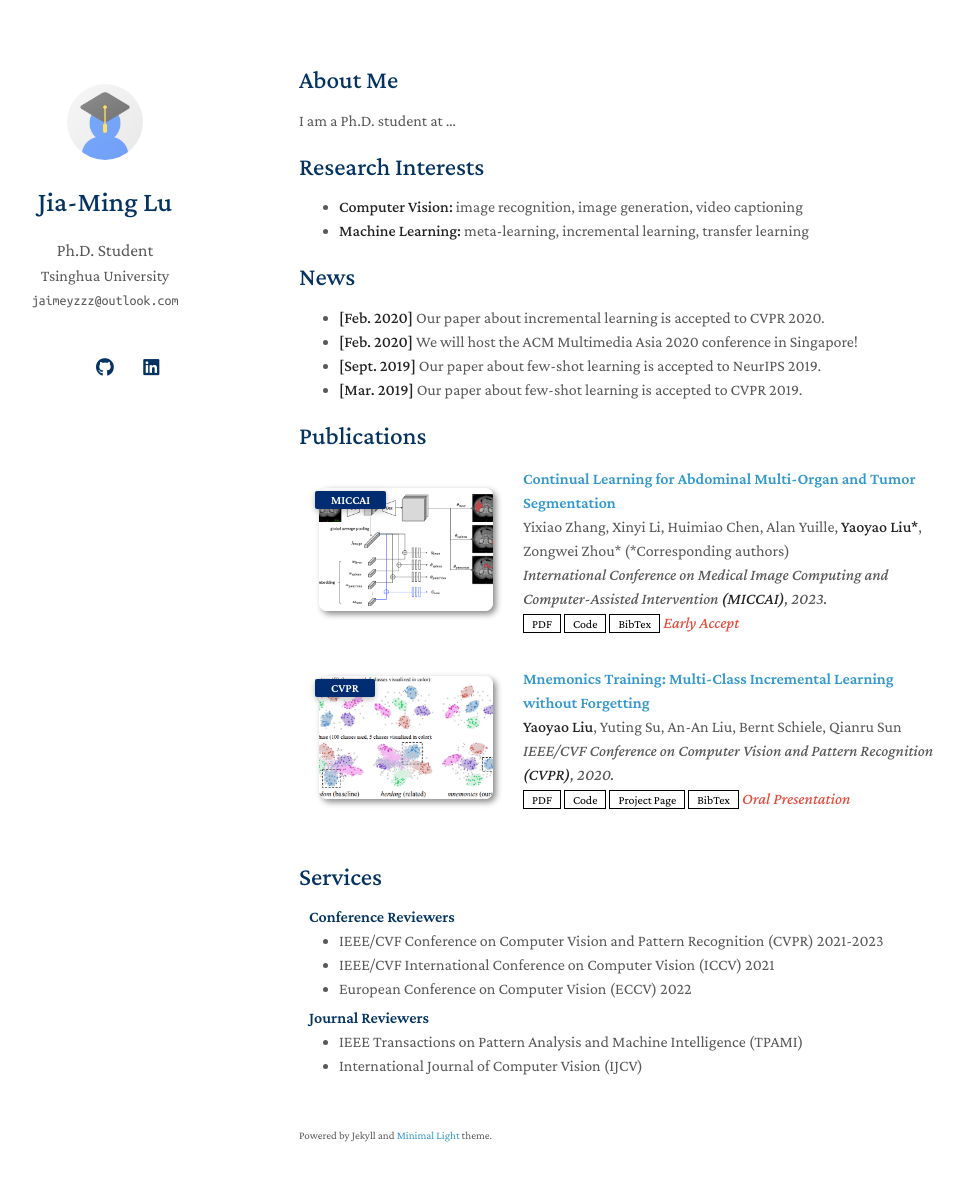
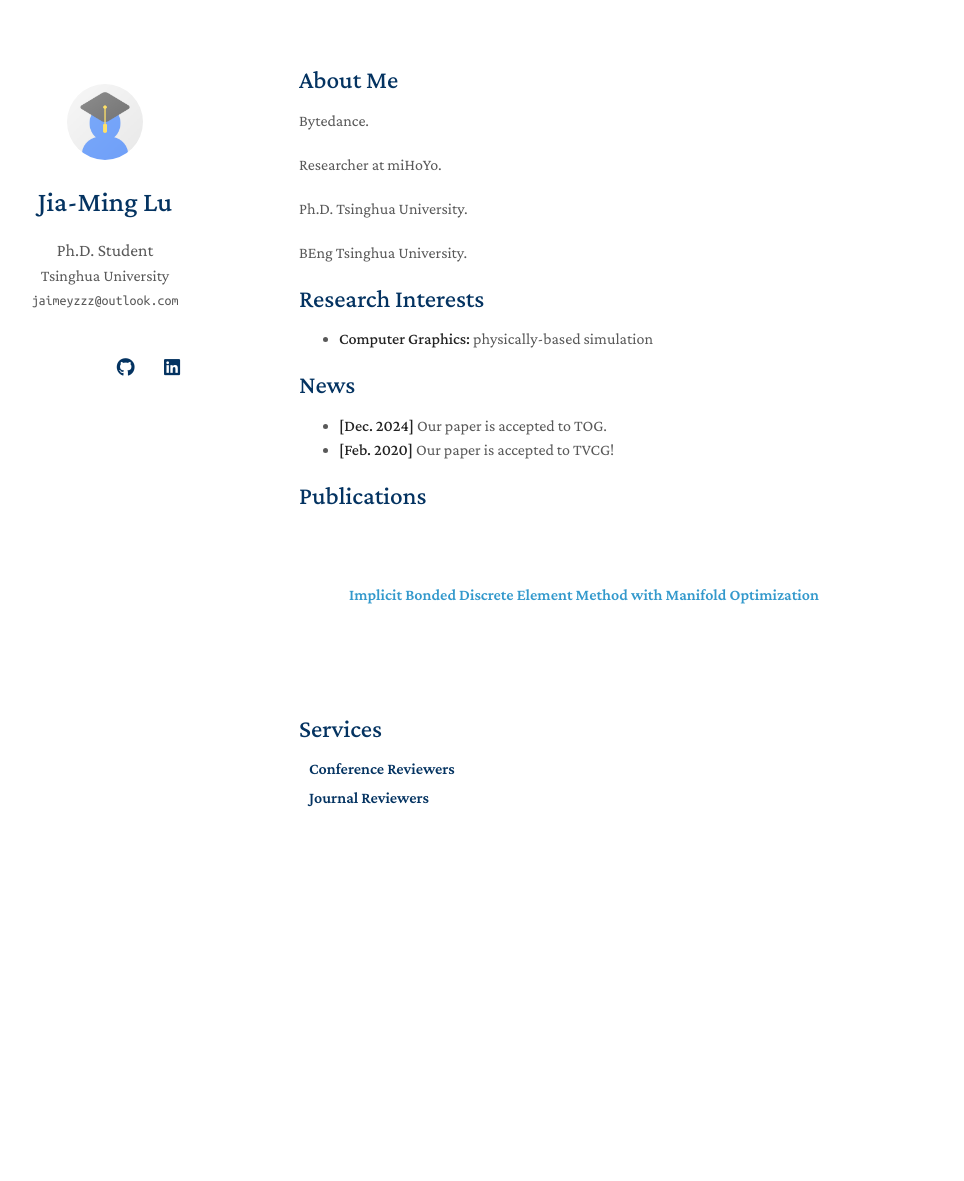
Before and after one commit to jaimeyzzz/jaimeyzzz.github.io, a Jekyll site: the page built from index.md, in a window 1280 px wide and 1216 px high. Shown: the top 1181 px of the window, without its empty margins (171-1135 px from the left). Built offline with Jekyll 4.4.1, drawn with Linux system fonts in a browser that asks for light colours; a style sheet for code colours, icons or effects is not loaded; our own code applies the rules of GitHub Pages for plain Markdown files.

Commit message:
[update personal informations]

```diff
--- a/_config.yml
+++ b/_config.yml
@@ -6,17 +6,17 @@ email: jaimeyzzz@outlook.com
 
 # Search Engine Optimization (SEO)
 # The following information is used to improve the website traffic from search engines, e.g., Google.
-keywords: Computer Graphics
-description: .
+keywords: Jia-Ming Lu, Computer Graphics
+description:
 canonical: https://www.jaimeyzzz.com/
 
 # Links
 # If you don't need one of them, you may delete the corresponding line.
-google_scholar: https://scholar.google.com/
+google_scholar: https://scholar.google.com/citations?hl=en&user=9TX53RwAAAAJ
 cv_link: assets/files/curriculum_vitae.pdf
-github_link: https://github.com/
+github_link: https://github.com/jaimeyzzz
 linkedin: https://www.linkedin.com/
-twitter: https://twitter.com/
+# twitter: https://twitter.com/
 
 # Images (e.g., your profile picture and your website's favicon)
 # "favicon" and "favicon_dark" are used for the light and dark modes, respectively.
@@ -26,7 +26,7 @@ favicon_dark: ./assets/img/favicon-dark.png
 
 # Footnote
 # You may use the option to disable the footnote, "Powered by Jekyll and Minimal Light theme."
-enable_footnote: true
+# enable_footnote: true
 
 # Auto Dark Mode
 # You may use the option to disable the automatic dark theme
@@ -40,10 +40,6 @@ font: "Serif" # or "Sans Serif"
 # Please remove this if you don't use Google Analytics
 google_analytics: UA-111540567-4
 
-# Use this project as a remote theme for GitHub Pages
-# See the guide here: https://docs.github.com/en/pages/setting-up-a-github-pages-site-with-jekyll/adding-a-theme-to-your-github-pages-site-using-jekyll
-remote_theme: yaoyao-liu/minimal-light
-
 # The following files will be removed from the generated website.
 exclude:
   - Gemfile
--- a/_data/publications.yml
+++ b/_data/publications.yml
@@ -1,22 +1,7 @@
 main:
 
-  - title: Continual Learning for Abdominal Multi-Organ and Tumor Segmentation
-    authors: Yixiao Zhang, Xinyi Li, Huimiao Chen, Alan Yuille, <strong>Yaoyao Liu*</strong>, Zongwei Zhou* (*Corresponding authors)
-    conference_short: MICCAI
-    conference: International Conference on Medical Image Computing and Computer-Assisted Intervention <strong>(MICCAI)</strong>, 2023.
-    pdf: https://arxiv.org/pdf/2306.00988.pdf
-    code: https://github.com/MrGiovanni/ContinualLearning
-    bibtex: https://bib.yliu.me/MICCAI23.txt
-    image: ./assets/img/teaser_example_2.png
-    notes: Early Accept
-
-  - title: "Mnemonics Training: Multi-Class Incremental Learning without Forgetting"
-    authors: <strong>Yaoyao Liu</strong>, Yuting Su, An-An Liu, Bernt Schiele, Qianru Sun
-    conference_short: CVPR
-    conference: IEEE/CVF Conference on Computer Vision and Pattern Recognition <strong>(CVPR)</strong>, 2020.
-    pdf: https://arxiv.org/pdf/2002.10211.pdf
-    code: https://github.com/yaoyao-liu/class-incremental-learning/tree/main/mnemonics-training
-    page: https://class-il.mpi-inf.mpg.de/mnemonics/
-    bibtex: https://class-il.mpi-inf.mpg.de/mnemonics/
-    notes: Oral Presentation
-    image: ./assets/img/teaser_example.png
+  - title: Implicit Bonded Discrete Element Method with Manifold Optimization
+    authors:
+    conference_short: TOG
+    conference:
+    pdf:
--- a/_includes/services.md
+++ b/_includes/services.md
@@ -3,14 +3,14 @@
 <h4 style="margin:0 10px 0;">Conference Reviewers</h4>
 
 <ul style="margin:0 0 5px;">
-  <li><a href="http://cvpr2023.thecvf.com/"><autocolor>IEEE/CVF Conference on Computer Vision and Pattern Recognition (CVPR) 2021-2023</autocolor></a></li>
+  <!-- <li><a href="http://cvpr2023.thecvf.com/"><autocolor>IEEE/CVF Conference on Computer Vision and Pattern Recognition (CVPR) 2021-2023</autocolor></a></li>
   <li><a href="http://iccv2021.thecvf.com/"><autocolor>IEEE/CVF International Conference on Computer Vision (ICCV) 2021</autocolor></a></li>
-  <li><a href="https://eccv2022.ecva.net/"><autocolor>European Conference on Computer Vision (ECCV) 2022</autocolor></a></li>
+  <li><a href="https://eccv2022.ecva.net/"><autocolor>European Conference on Computer Vision (ECCV) 2022</autocolor></a></li> -->
 </ul>
 
 <h4 style="margin:0 10px 0;">Journal Reviewers</h4>
 
 <ul style="margin:0 0 20px;">
-  <li><a href="https://www.computer.org/csdl/journal/tp"><autocolor>IEEE Transactions on Pattern Analysis and Machine Intelligence (TPAMI)</autocolor></a></li>
-  <li><a href="https://www.springer.com/journal/11263"><autocolor>International Journal of Computer Vision (IJCV)</autocolor></a></li>
+  <!-- <li><a href="https://www.computer.org/csdl/journal/tp"><autocolor>IEEE Transactions on Pattern Analysis and Machine Intelligence (TPAMI)</autocolor></a></li>
+  <li><a href="https://www.springer.com/journal/11263"><autocolor>International Journal of Computer Vision (IJCV)</autocolor></a></li> -->
 </ul>
--- a/index.md
+++ b/index.md
@@ -4,19 +4,22 @@ layout: homepage
 
 ## About Me
 
-I am a Ph.D. student at ...
+Bytedance.
+
+Researcher at miHoYo.
+
+Ph.D. Tsinghua University.
+
+BEng Tsinghua University.
 
 ## Research Interests
 
-- **Computer Vision:** image recognition, image generation, video captioning
-- **Machine Learning:** meta-learning, incremental learning, transfer learning
+- **Computer Graphics:** physically-based simulation
 
 ## News
 
-- **[Feb. 2020]** Our paper about incremental learning is accepted to CVPR 2020.
-- **[Feb. 2020]** We will host the ACM Multimedia Asia 2020 conference in Singapore!
-- **[Sept. 2019]** Our paper about few-shot learning is accepted to NeurIPS 2019.
-- **[Mar. 2019]** Our paper about few-shot learning is accepted to CVPR 2019.
+- **[Dec. 2024]** Our paper is accepted to TOG.
+- **[Feb. 2020]** Our paper is accepted to TVCG!
 
 {% include_relative _includes/publications.md %}
 
```
